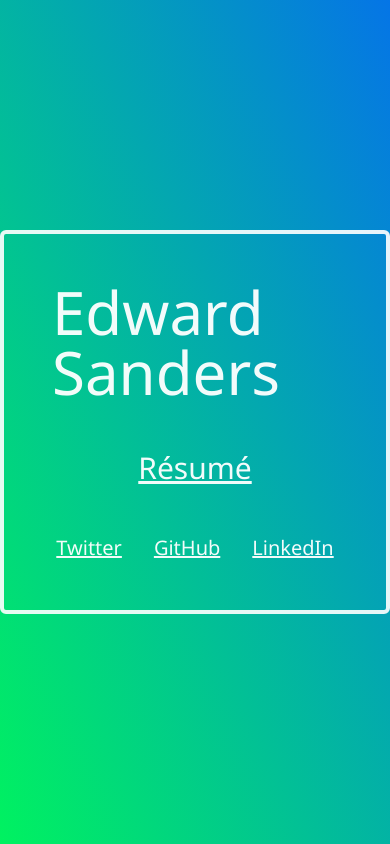
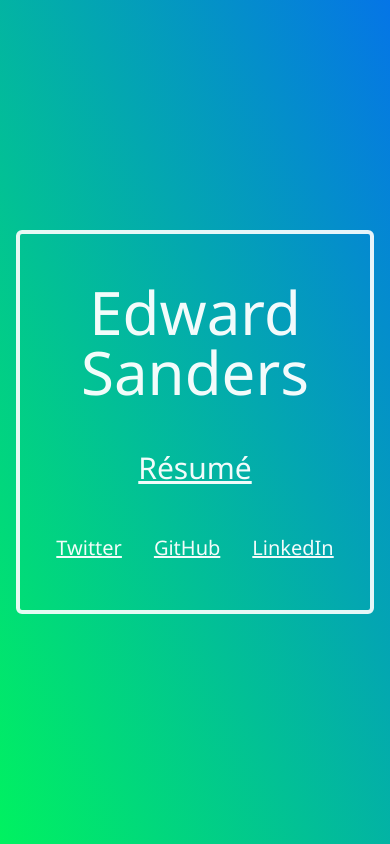
Before and after one commit to itsthekeming/itsthekeming.github.io, a Next.js app: page / in a window 390 px wide. Built offline with nearby package versions, Linux system fonts and the light colour scheme.

Commit message:
Fix minor style issues on homepage

```diff
--- a/src/pages/index.tsx
+++ b/src/pages/index.tsx
@@ -4,8 +4,8 @@ import React from 'react'
 export default function Home() {
   return (
     <div className="flex flex-col justify-center items-center h-screen w-screen bg-gradient-to-tr from-[#00F260] to-[#0575E6] text-white/95">
-      <div className="flex flex-col items-center border-white/90 border-4 p-12 rounded-md">
-        <h1 className="text-6xl mb-12">Edward Sanders</h1>
+      <div className="flex flex-col items-center border-white/90 border-4 p-12 w-11/12 sm:w-auto rounded-md">
+        <h1 className="text-center text-6xl mb-12">Edward Sanders</h1>
         <Link href="/resume" passHref>
           <a className="underline text-3xl">Résumé</a>
         </Link>
```
